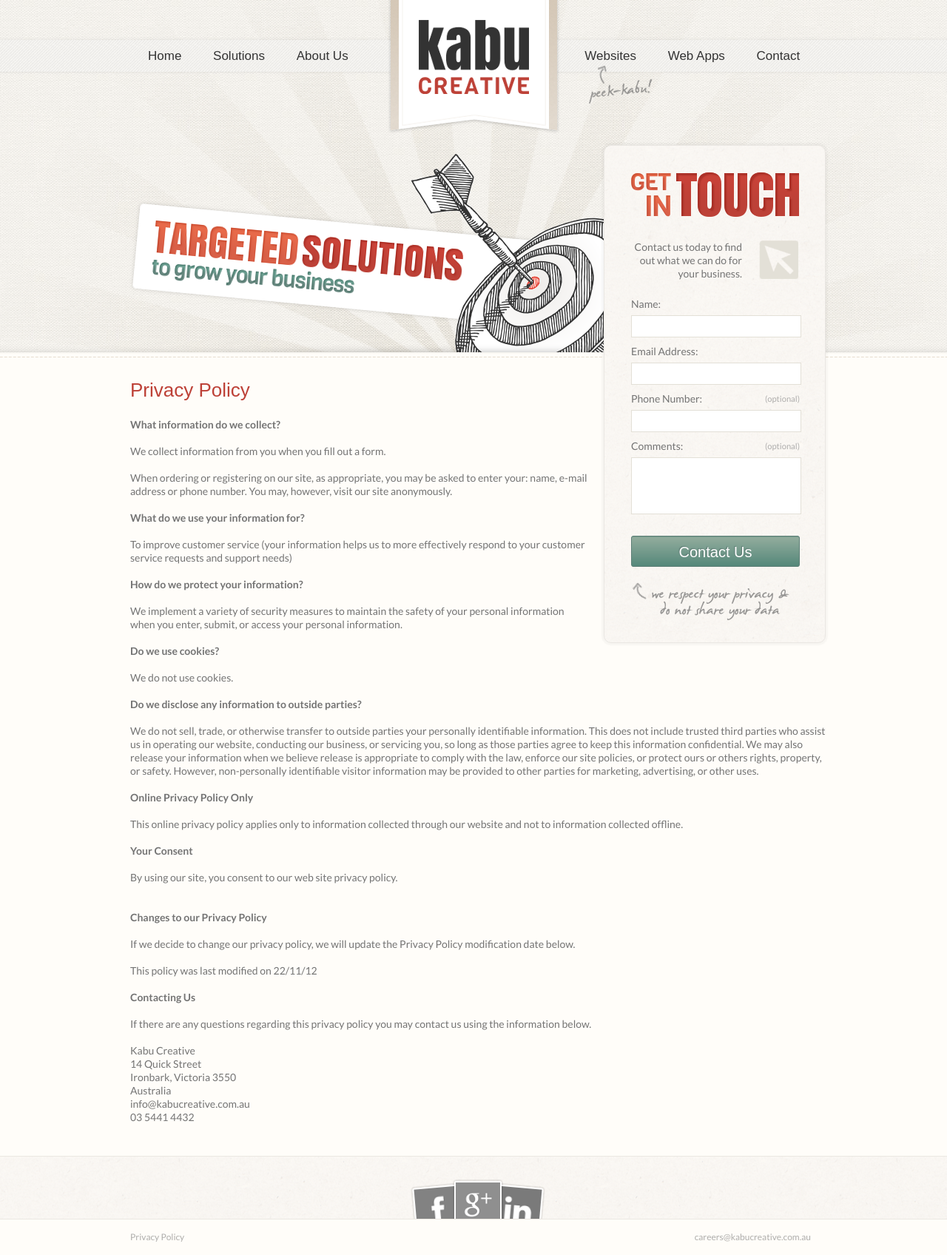
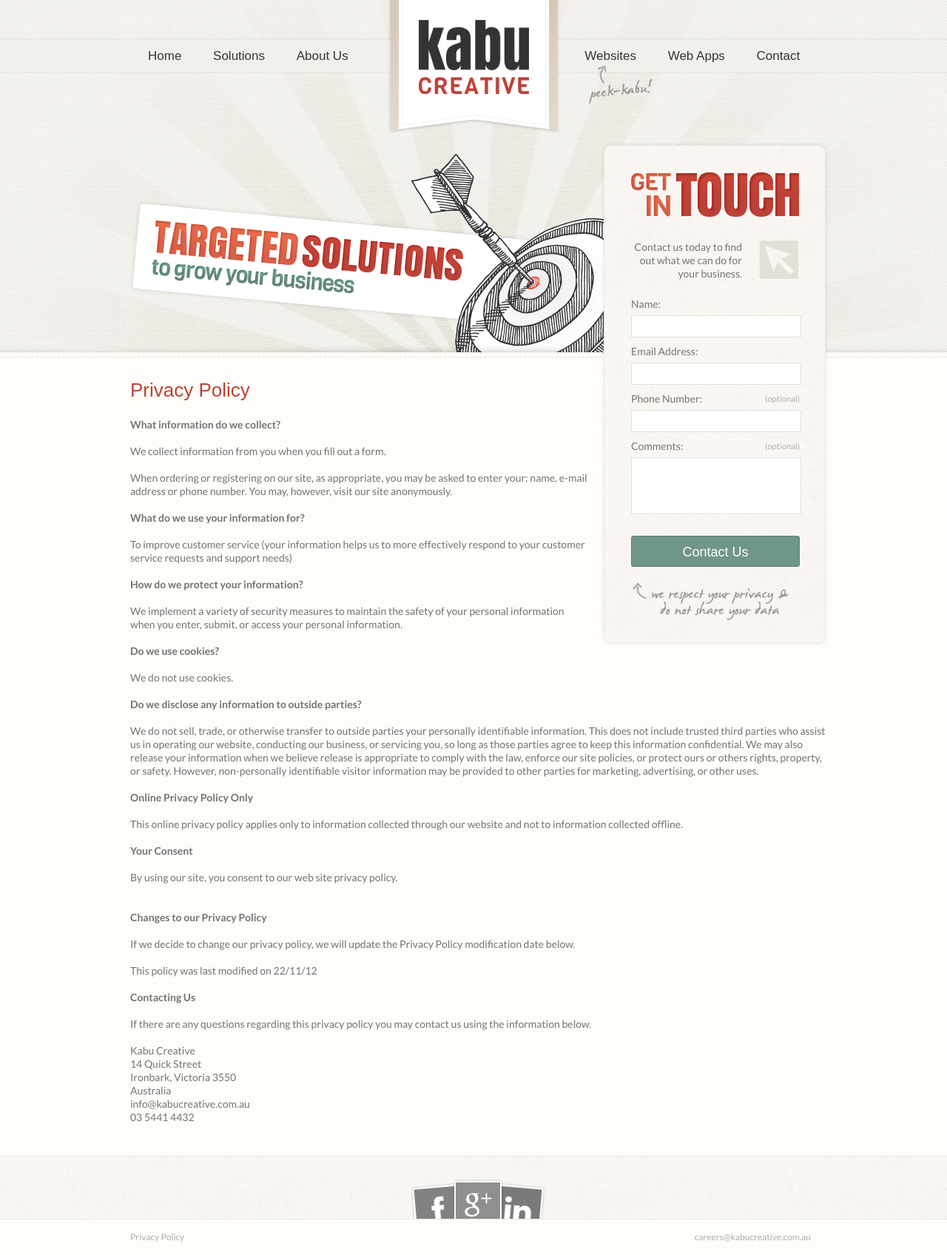
Before and after one commit to KabuCreative/kabucreative.github.io, a Jekyll site: the page built from privacy-policy.html, in a window 1280 px wide. Shown: the whole page at 74% size. Built offline with Jekyll 4.4.1, drawn with Linux system fonts in a browser that asks for light colours; nearby versions of some CDN libraries; some web fonts are replaced.

Commit message:
Update button styling

```diff
--- a/assets/css/screen.css
+++ b/assets/css/screen.css
@@ -333,11 +333,9 @@ aside {
     -webkit-border-radius: 3px;
     color: #fff;
     font-family: 'Viga', sans-serif;
-    font-size: 18px;
+    font-size: 16px;
     cursor: pointer;
-    text-shadow: -1px -1px 1px #5f7d75;
-    filter: dropshadow(color=#5f7d75, offx=-1, offy=-1);
-    background: #55887a url('../img/lg-green-button-bg.png') repeat-x;
+    background-color: #709689;
     text-align:center;
     text-decoration:none;
     font-weight:normal;
@@ -640,11 +638,10 @@ nav a:hover{
     -webkit-border-radius: 3px;
     color: #fff !important;
     font-family: 'Viga', sans-serif;
-    font-size: 20px;
+    font-size: 18px;
+    font-weight: normal;
     cursor: pointer;
-    text-shadow: -1px -1px 1px #5f7d75;
-    filter: dropshadow(color=#5f7d75, offx=-1, offy=-1);
-    background: #55887a url('../img/lg-green-button-bg.png') repeat-x;
+    background-color: #709689;
     outline:none;
 }
 
```
